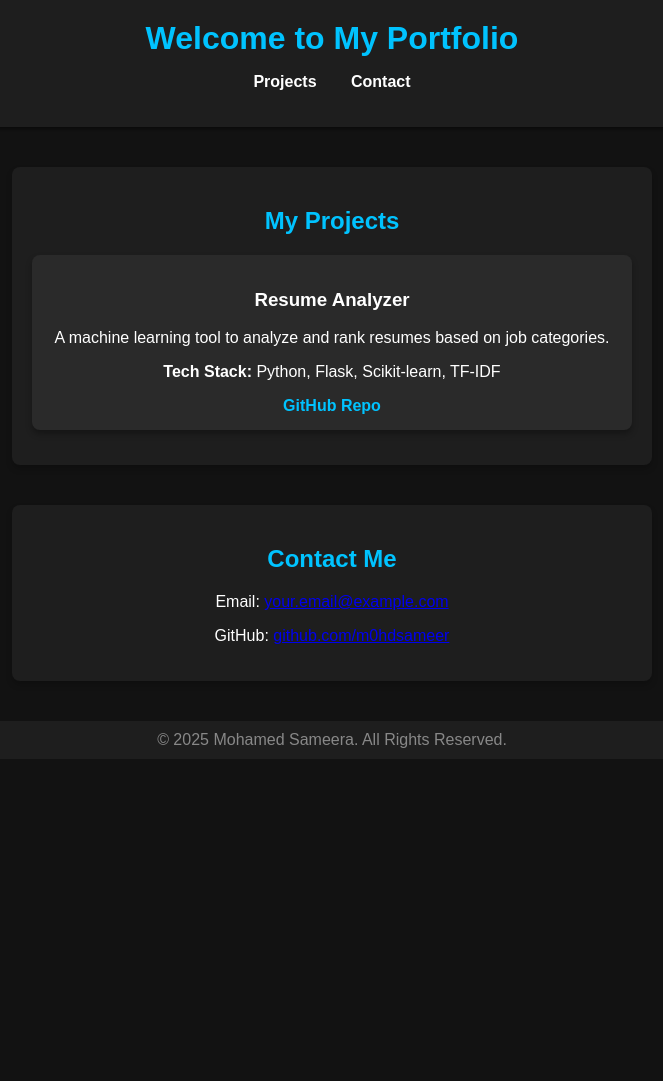
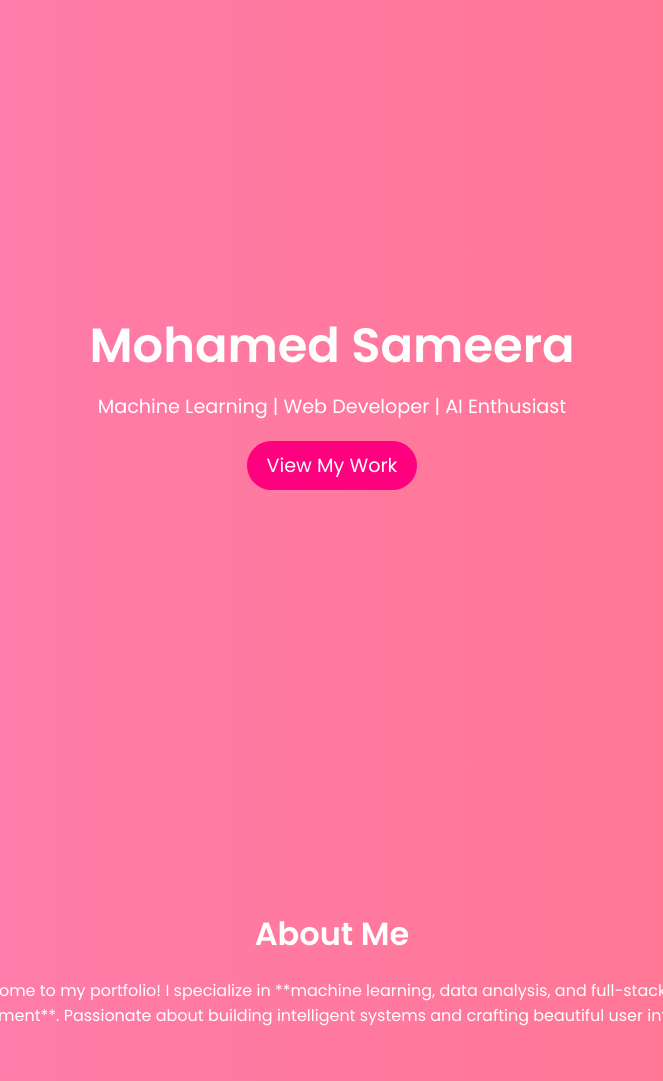
Before and after one commit to m0hdsameer/m0hdsameer.github.io, a plain HTML site: page index.html in a window 1280 px wide. Shown: the top 1081 px of the page, without its empty margins (308-971 px from the left). Before the commit the page ends 800 px from the top, so only its background shows below. Drawn offline with Linux system fonts and the light colour scheme; files that its build step writes are made by us from their sources.

Commit message:
Updated portfolio with vibrant design

```diff
--- a/index.html
+++ b/index.html
@@ -7,34 +7,49 @@
     <link rel="stylesheet" href="static/styles.css">
 </head>
 <body>
+
     <header>
-        <h1>Welcome to My Portfolio</h1>
-        <nav>
-            <ul>
-                <li><a href="#projects">Projects</a></li>
-                <li><a href="#contact">Contact</a></li>
-            </ul>
-        </nav>
+        <div class="container">
+            <h1>Mohamed Sameera</h1>
+            <p>Machine Learning | Web Developer | AI Enthusiast</p>
+            <a href="#projects" class="btn">View My Work</a>
+        </div>
     </header>
 
+    <section id="about">
+        <div class="container">
+            <h2>About Me</h2>
+            <p>Welcome to my portfolio! I specialize in **machine learning, data analysis, and full-stack web development**. Passionate about building intelligent systems and crafting beautiful user interfaces.</p>
+        </div>
+    </section>
+
     <section id="projects">
-        <h2>My Projects</h2>
-        <div class="project">
-            <h3>Resume Analyzer</h3>
-            <p>A machine learning tool to analyze and rank resumes based on job categories.</p>
-            <p><strong>Tech Stack:</strong> Python, Flask, Scikit-learn, TF-IDF</p>
-            <a href="https://github.com/m0hdsameer/resume-analyzer" target="_blank">GitHub Repo</a>
+        <div class="container">
+            <h2>Projects</h2>
+            <div class="project">
+                <h3>Resume Analyzer</h3>
+                <p>An AI-powered tool that ranks resumes using machine learning.</p>
+                <a href="https://github.com/m0hdsameer/resume_analyser" target="_blank">GitHub Repo</a>
+            </div>
+            <div class="project">
+                <h3>Portfolio Website</h3>
+                <p>A responsive website hosted on GitHub Pages to showcase my work.</p>
+                <a href="https://m0hdsameer.github.io/" target="_blank">Live Demo</a>
+            </div>
         </div>
     </section>
 
     <section id="contact">
-        <h2>Contact Me</h2>
-        <p>Email: <a href="mailto:your.email@example.com">your.email@example.com</a></p>
-        <p>GitHub: <a href="https://github.com/m0hdsameer" target="_blank">github.com/m0hdsameer</a></p>
+        <div class="container">
+            <h2>Contact Me</h2>
+            <p>Email: <a href="mailto:sameera@example.com">sameera@example.com</a></p>
+            <p>GitHub: <a href="https://github.com/m0hdsameer" target="_blank">@m0hdsameer</a></p>
+        </div>
     </section>
 
     <footer>
-        <p>&copy; 2025 Mohamed Sameera. All Rights Reserved.</p>
+        <p>© 2025 Mohamed Sameera. All Rights Reserved.</p>
     </footer>
+
 </body>
 </html>
--- /dev/null
+++ b/static/styles.css
@@ -0,0 +1,86 @@
+/* Google Font */
+@import url('https://fonts.googleapis.com/css2?family=Poppins:wght@300;400;600&display=swap');
+
+* {
+    margin: 0;
+    padding: 0;
+    box-sizing: border-box;
+    font-family: 'Poppins', sans-serif;
+}
+
+body {
+    background: linear-gradient(to right, #ff7eb3, #ff758c);
+    color: white;
+    text-align: center;
+}
+
+.container {
+    max-width: 900px;
+    margin: auto;
+    padding: 50px 20px;
+}
+
+/* Header Section */
+header {
+    display: flex;
+    align-items: center;
+    justify-content: center;
+    height: 100vh;
+    text-align: center;
+}
+
+header h1 {
+    font-size: 3rem;
+    font-weight: 600;
+}
+
+header p {
+    font-size: 1.2rem;
+    margin-top: 10px;
+}
+
+.btn {
+    display: inline-block;
+    margin-top: 20px;
+    padding: 10px 20px;
+    background: #ff007f;
+    color: white;
+    text-decoration: none;
+    font-size: 1.2rem;
+    border-radius: 25px;
+    transition: 0.3s;
+}
+
+.btn:hover {
+    background: #ff0055;
+}
+
+/* Sections */
+section {
+    padding: 60px 20px;
+}
+
+section h2 {
+    font-size: 2rem;
+    margin-bottom: 20px;
+}
+
+/* Projects */
+.project {
+    background: rgba(255, 255, 255, 0.1);
+    padding: 20px;
+    border-radius: 15px;
+    margin: 20px;
+    transition: 0.3s;
+}
+
+.project:hover {
+    background: rgba(255, 255, 255, 0.2);
+}
+
+/* Footer */
+footer {
+    background: rgba(0, 0, 0, 0.2);
+    padding: 10px;
+    margin-top: 20px;
+}
--- a/styles.css
+++ /dev/null
@@ -1,77 +0,0 @@
-body {
-    font-family: 'Poppins', sans-serif;
-    background-color: #121212;
-    color: #fff;
-    margin: 0;
-    padding: 0;
-    text-align: center;
-}
-
-header {
-    background: #1e1e1e;
-    padding: 20px;
-    box-shadow: 0 2px 4px rgba(0, 0, 0, 0.5);
-}
-
-header h1 {
-    margin: 0;
-    color: #00c3ff;
-}
-
-nav ul {
-    list-style: none;
-    padding: 0;
-}
-
-nav ul li {
-    display: inline;
-    margin: 0 15px;
-}
-
-nav ul li a {
-    color: #fff;
-    text-decoration: none;
-    font-weight: bold;
-}
-
-#projects, #contact {
-    margin: 40px auto;
-    padding: 20px;
-    max-width: 600px;
-    background: #1e1e1e;
-    border-radius: 8px;
-    box-shadow: 0px 4px 6px rgba(0, 0, 0, 0.2);
-}
-
-h2 {
-    color: #00c3ff;
-}
-
-.project {
-    background: #2a2a2a;
-    padding: 15px;
-    margin: 15px 0;
-    border-radius: 8px;
-    box-shadow: 0px 4px 6px rgba(0, 0, 0, 0.3);
-}
-
-.project a {
-    color: #00c3ff;
-    text-decoration: none;
-    font-weight: bold;
-}
-
-.project a:hover {
-    color: #ff4081;
-}
-
-footer {
-    background: #1e1e1e;
-    padding: 10px;
-    margin-top: 20px;
-}
-
-footer p {
-    margin: 0;
-    color: #888;
-}
```
